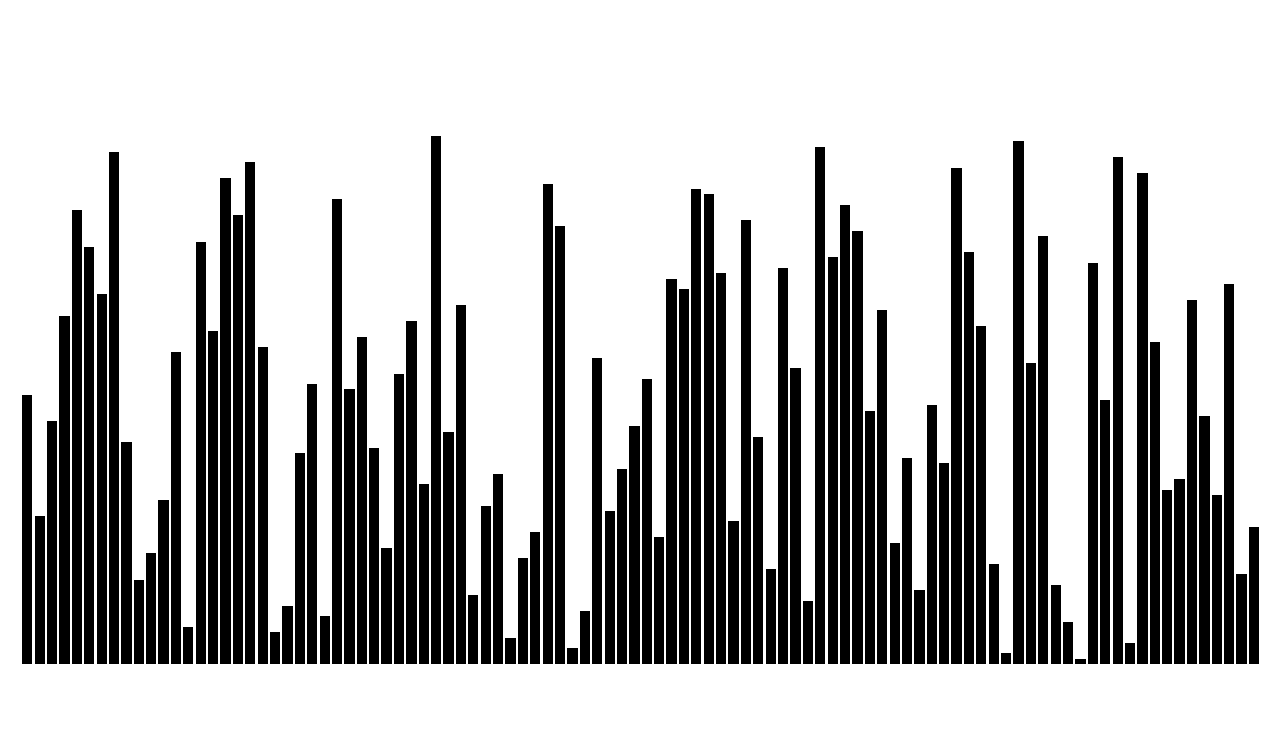
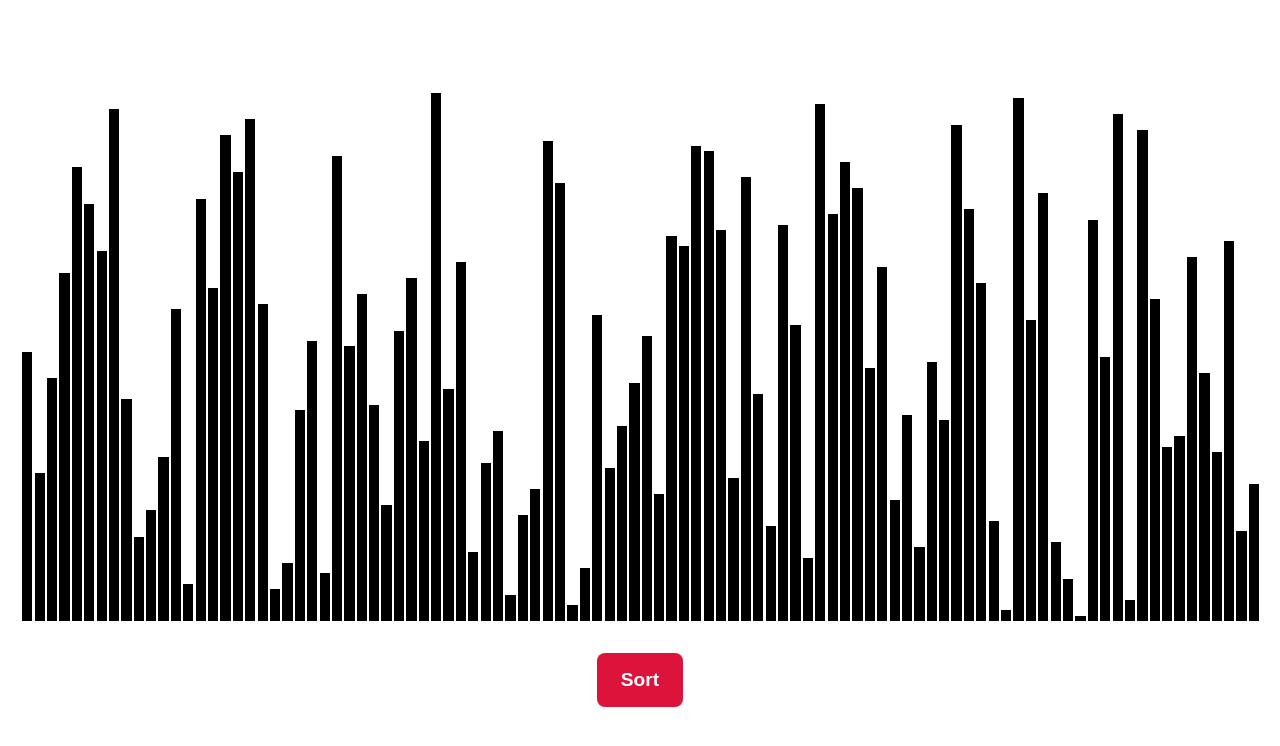
Before and after one commit to EnzoVieira/sort-visualizer, a React (Create React App) app: page / in a window 1280 px wide. Shown: the top 746 px of the page. Built offline with nearby package versions, Linux system fonts and the light colour scheme.

Commit message:
Implement BubbleSort algorithm

```diff
--- a/src/App.css
+++ b/src/App.css
@@ -8,6 +8,7 @@
   width: 100%;
 
   display: flex;
+  flex-direction: column;
   justify-content: center;
   align-items: center;
 }
@@ -28,4 +29,21 @@
   height: 100%;
   background-color: black;
   margin-left: auto;
+
+  transition: 0.2s ease-in-out;
 }
+
+.sort-btn {
+  margin-top: 32px;
+  border: none;
+  border-radius: 8px;
+  padding: 16px 24px;
+
+  color: white;
+  font-size: 1.2rem;
+  font-weight: bold;
+
+  background-color: crimson;
+
+  cursor: pointer;
+}
--- a/src/App.tsx
+++ b/src/App.tsx
@@ -4,27 +4,102 @@ import "./App.css"
 // Utils
 import { shuffle } from "./utils/array"
 
+// Algorithms
+import { bubbleSort } from "./algorithms/bubbleSort"
+
+export interface IBar {
+  number: number
+  current?: boolean
+}
+
 function App() {
-  const [numbersList, updateNumbersList] = useState<number[]>([])
+  const [numbersList, updateNumbersList] = useState<IBar[]>([])
 
   useEffect(() => {
-    const arr: number[] = []
+    const arr: IBar[] = []
 
     for (let i = 1; i <= 100; i++) {
-      arr.push(i)
+      arr.push({ number: i })
     }
 
     shuffle(arr)
     updateNumbersList(arr)
   }, [])
+
+  const delayLoop = (limit: number, func: (i: number) => void, ms: number) => {
+    for (let i = 0; i < limit; i++) {
+      setTimeout(() => func(i), i * ms)
+    }
+  }
+
+  const handleBubbleSort = () => {
+    const limit = numbersList.length - 1
+
+    delayLoop(
+      limit,
+      (i) => {
+        updateNumbersList((prevState) => {
+          return bubbleSort(prevState, i)
+        })
+      },
+      5
+    )
+  }
+
   return (
     <div className="App">
       <main className="container">
         <div className="bars-container">
-          {numbersList.map((height) => {
-            return <div className="bar" style={{ height: `${height}%` }}></div>
+          {numbersList.map((bar) => {
+            return (
+              <div className="bar" style={{ height: `${bar.number}%` }}></div>
+            )
           })}
         </div>
+
+        <button
+          className="sort-btn"
+          // onClick={() => {
+          //   delayLoop(
+          //     numbersList.length,
+          //     () => handleBubbleSort(),
+          //     (numbersList.length - 1) * 20
+          //   )
+          // }}
+          onClick={() => {
+            // delayLoop(
+            //   numbersList.length,
+            //   () => handleBubbleSort(),
+            //   (numbersList.length - 1) * 5
+            // )
+
+            // Loop in each element in list
+            for (let step = 0; step < numbersList.length - 1; step++) {
+              setTimeout(() => {
+                //
+                // Compare each element
+                for (let i = 0; i < numbersList.length - 1 - step; i++) {
+                  setTimeout(() => {
+                    updateNumbersList((prevState) => {
+                      const newArr = [...prevState]
+
+                      if (newArr[i].number > newArr[i + 1].number) {
+                        const tmp = newArr[i]
+
+                        newArr[i] = newArr[i + 1]
+                        newArr[i + 1] = tmp
+                      }
+
+                      return newArr
+                    })
+                  }, i * 200)
+                }
+              }, step * (numbersList.length - 1 - step) * 200)
+            }
+          }}
+        >
+          Sort
+        </button>
       </main>
     </div>
   )
--- /dev/null
+++ b/src/algorithms/bubbleSort.ts
@@ -0,0 +1,46 @@
+import { IBar } from "../App"
+
+export const bubbleSort = (prevState: IBar[], i: number) => {
+  const newArr = [...prevState]
+
+  if (newArr[i].number > newArr[i + 1].number) {
+    const tmp = newArr[i]
+
+    newArr[i] = newArr[i + 1]
+    newArr[i + 1] = tmp
+  }
+
+  return newArr
+}
+
+// onClick={() => {
+//   // delayLoop(
+//   //   numbersList.length,
+//   //   () => handleBubbleSort(),
+//   //   (numbersList.length - 1) * 5
+//   // )
+
+//   // Loop in each element in list
+//   for (let step = 0; step < numbersList.length - 1; step++) {
+//     setTimeout(() => {
+//       //
+//       // Compare each element
+//       for (let i = 0; i < numbersList.length - 1 - step; i++) {
+//         setTimeout(() => {
+//           updateNumbersList((prevState) => {
+//             const newArr = [...prevState]
+
+//             if (newArr[i].number > newArr[i + 1].number) {
+//               const tmp = newArr[i]
+
+//               newArr[i] = newArr[i + 1]
+//               newArr[i + 1] = tmp
+//             }
+
+//             return newArr
+//           })
+//         }, i * 20)
+//       }
+//     }, step * 1000)
+//   }
+// }}
--- a/src/utils/array.ts
+++ b/src/utils/array.ts
@@ -1,4 +1,6 @@
-export const shuffle = (array: number[]) => {
+import { IBar } from "../App"
+
+export const shuffle = (array: IBar[]) => {
   let currentIndex = array.length,
     randomIndex
 
```
